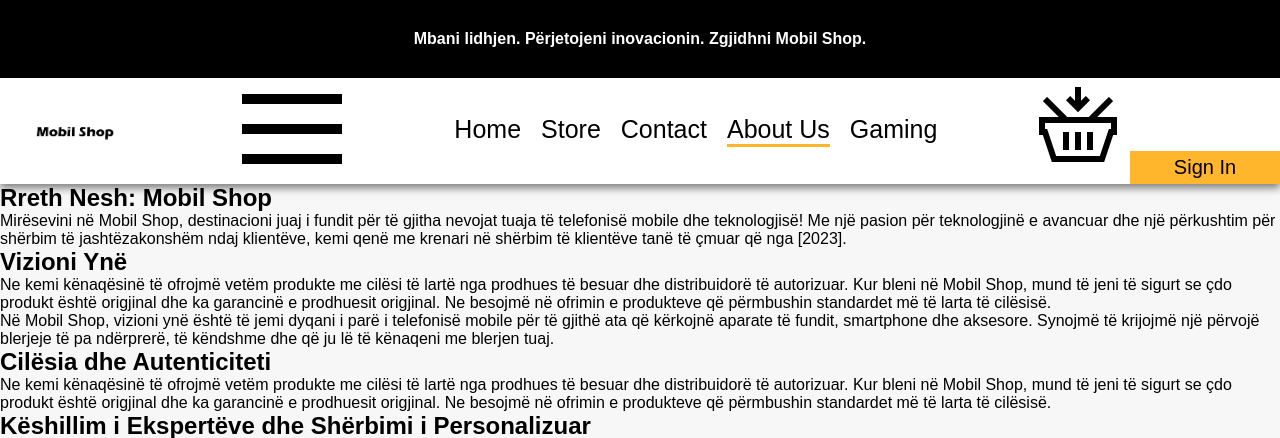
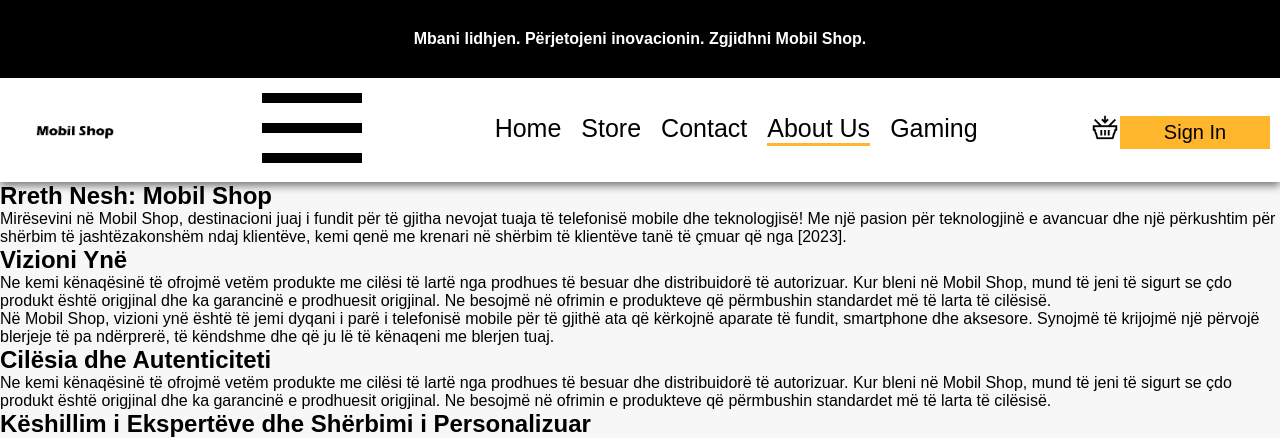
Before and after one commit to artinalushaku/-Projekti1MobilSHop, a PHP site: page /aboutUs.html in a window 1280 px wide. Shown: the top 438 px of the page. Run offline with PHP 8.4, Linux system fonts and the light colour scheme.

Commit message:
kod ne css per sign in button

```diff
--- a/aboutUs.css
+++ b/aboutUs.css
@@ -88,3 +88,18 @@ body {
     color: white;
     text-decoration: none;
   }
+  .sign-in img{
+    width: 30px;
+    align-items: center;
+
+  }
+  .sign-in{
+    display: flex;
+    align-items: center;
+  max-width: 100%;
+  }
+  .sign-in button{
+    margin-right: 10px;
+    margin-bottom: 5px;
+
+  }
```
